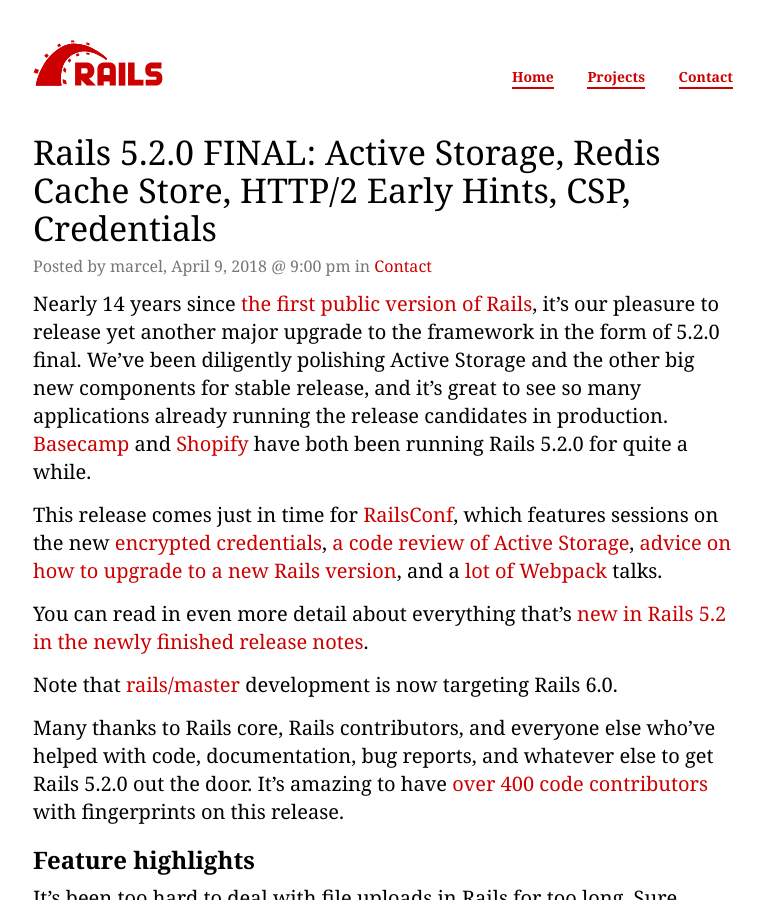
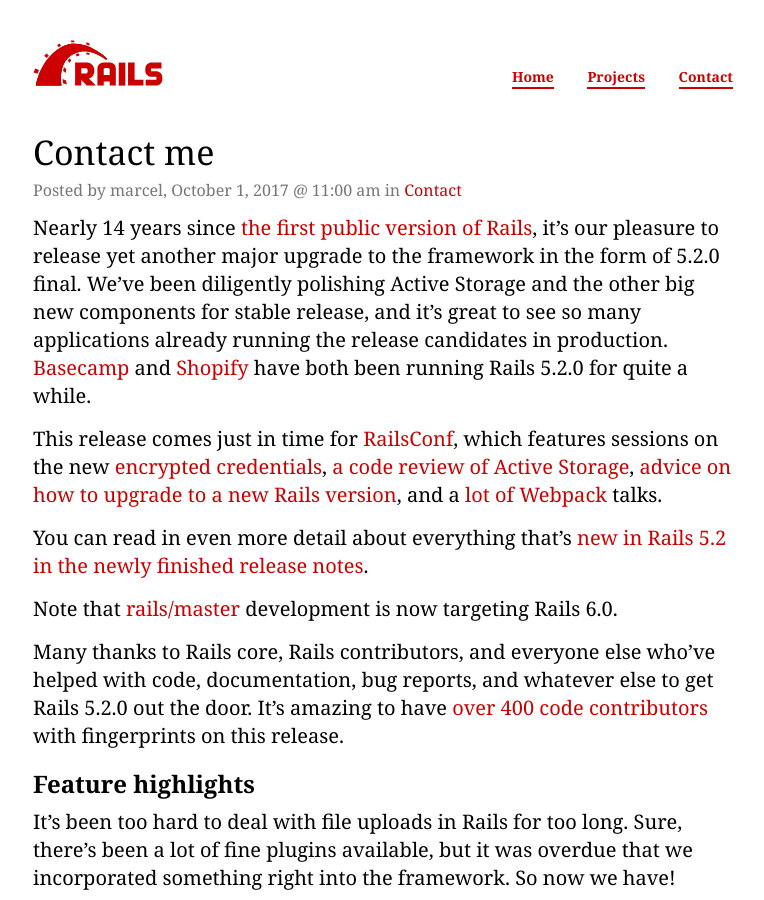
Before and after one commit to marcelcases/marcelcases.github.io, a Jekyll site: the page built from _posts/2017-10-01-contactme.markdown, in a window 1280 px wide and 900 px high. Shown: the whole window, without its empty margins (257-1021 px from the left). Built offline with Jekyll 4.4.1, drawn with Linux system fonts in a browser that asks for light colours; comment, search, counter and statistics services are not loaded.

Commit message:
Update and rename 2018-04-09-contactme.markdown to 2017-10-01-contactme.markdown

```diff
--- a/_posts/2018-04-09-contactme.markdown
+++ b/_posts/2017-10-01-contactme.markdown
@@ -1,10 +1,10 @@
 ---
 layout: post
-title: 'Rails 5.2.0 FINAL: Active Storage, Redis Cache Store, HTTP/2 Early Hints, CSP, Credentials'
+title: 'Contact me'
 categories: contact
 author: marcel
 published: true
-date: 2018-04-09 12:00:00 -09:00
+date: 2017-10-01 12:00:00 +01:00
 ---
 Nearly 14 years since [the first public version of Rails](http://blade.nagaokaut.ac.jp/cgi-bin/scat.rb/ruby/ruby-talk/107370), it's our pleasure to release yet another major upgrade to the framework in the form of 5.2.0 final. We've been diligently polishing Active Storage and the other big new components for stable release, and it's great to see so many applications already running the release candidates in production. [Basecamp](https://basecamp.com) and [Shopify](https://shopify.com) have both been running Rails 5.2.0 for quite a while.
 
```
